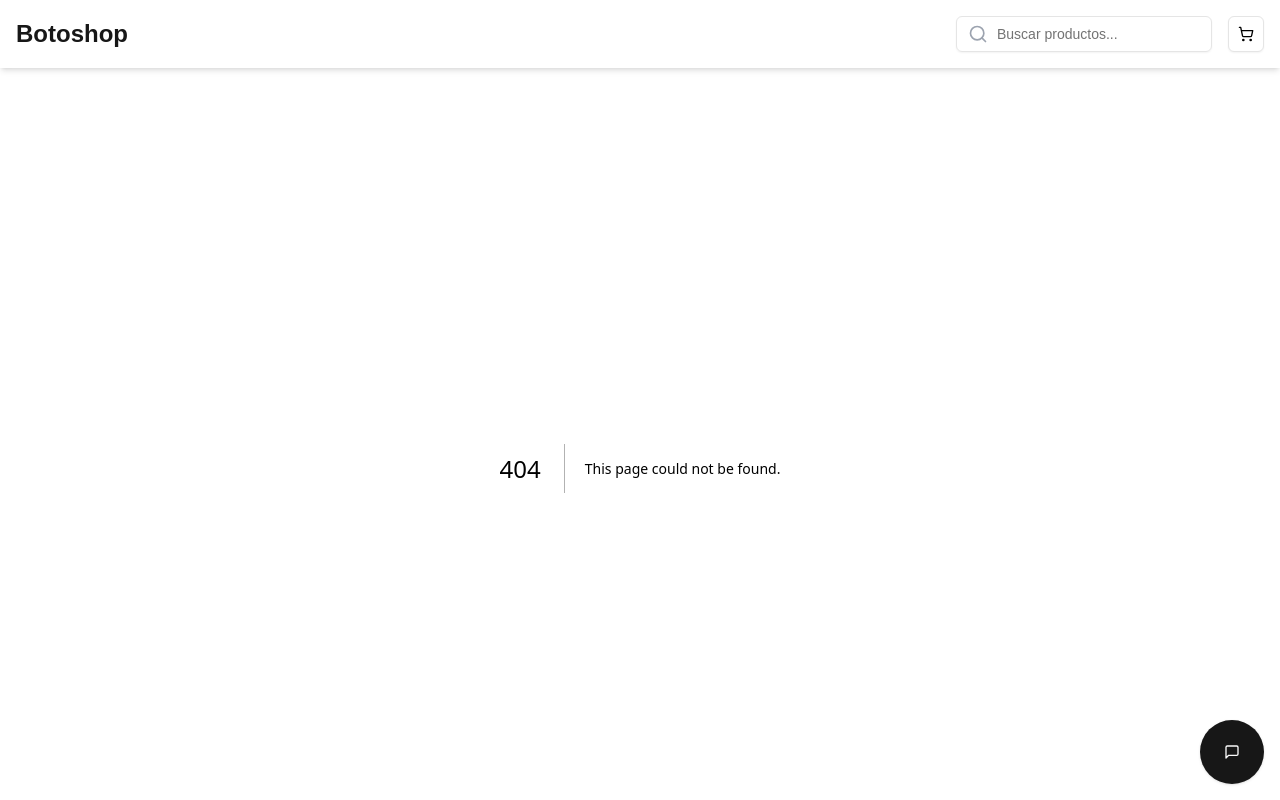
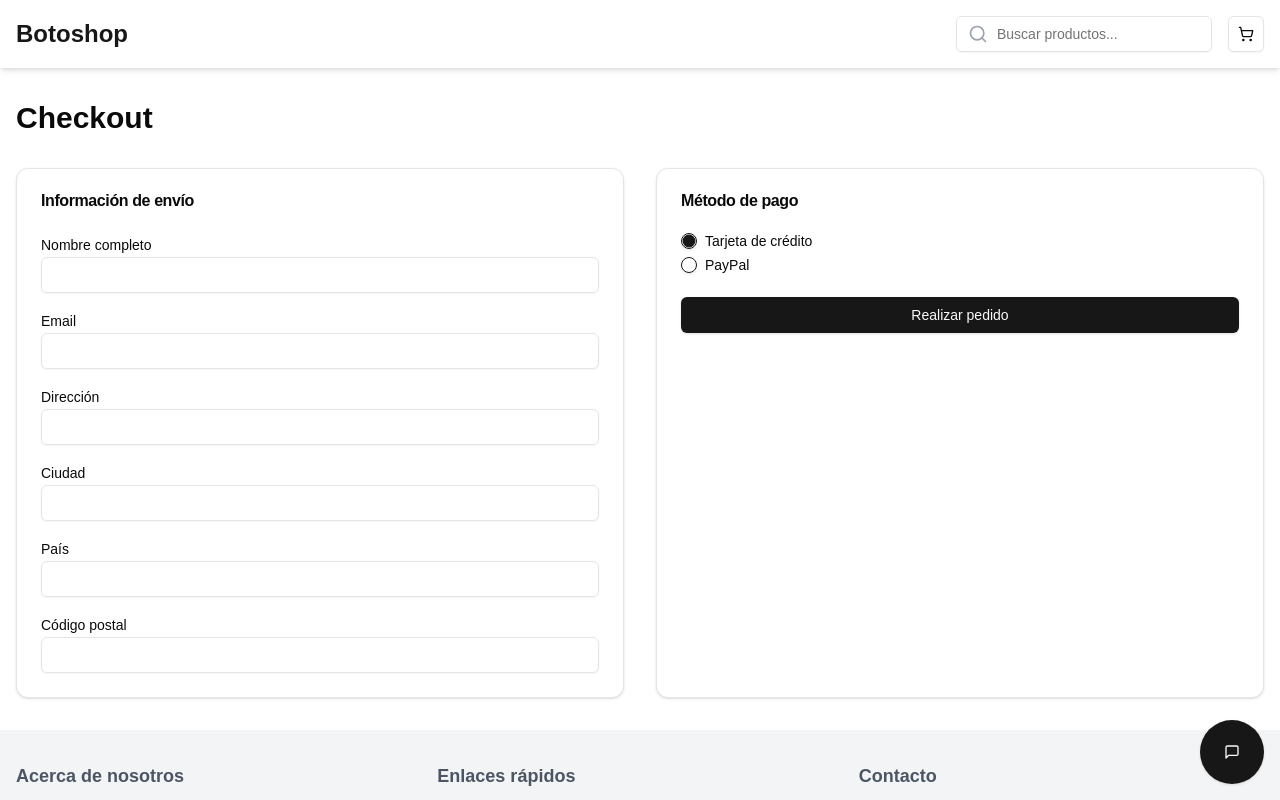
Before and after one commit to Santiago1809/prueba_tecnica_botopia_frontend, a Next.js app: page /checkout in a window 1280 px wide. Before the commit this address had no page. Shown: the top 800 px of the page. Built offline with nearby package versions, Linux system fonts and the light colour scheme.

Commit message:
Add checkout page and radio group component for payment method selection

```diff
--- a/package.json
+++ b/package.json
@@ -10,6 +10,7 @@
   },
   "dependencies": {
     "@radix-ui/react-label": "^2.1.1",
+    "@radix-ui/react-radio-group": "^1.2.2",
     "@radix-ui/react-scroll-area": "^1.2.2",
     "@radix-ui/react-select": "^2.1.4",
     "@radix-ui/react-slider": "^1.2.2",
--- /dev/null
+++ b/src/app/checkout/page.tsx
@@ -0,0 +1,95 @@
+'use client'
+
+import { useState } from 'react'
+import { useRouter } from 'next/navigation'
+import { Button } from "@/components/ui/button"
+import { Card, CardContent, CardFooter, CardHeader, CardTitle } from "@/components/ui/card"
+import { Input } from "@/components/ui/input"
+import { Label } from "@/components/ui/label"
+import { RadioGroup, RadioGroupItem } from "@/components/ui/radio-group"
+
+export default function CheckoutPage() {
+  const router = useRouter()
+  const [formData, setFormData] = useState({
+    name: '',
+    email: '',
+    address: '',
+    city: '',
+    country: '',
+    zipCode: '',
+    paymentMethod: 'credit_card'
+  })
+
+  const handleInputChange = (e: React.ChangeEvent<HTMLInputElement>) => {
+    const { name, value } = e.target
+    setFormData(prev => ({ ...prev, [name]: value }))
+  }
+
+  const handleSubmit = (e: React.FormEvent) => {
+    e.preventDefault()
+    // Aquí iría la lógica para procesar el pago
+    console.log('Procesando pago:', formData)
+    router.push('/confirmation')
+  }
+
+  return (
+    <div className="container mx-auto px-4 py-8">
+      <h1 className="text-3xl font-bold mb-8">Checkout</h1>
+      <form onSubmit={handleSubmit}>
+        <div className="grid grid-cols-1 md:grid-cols-2 gap-8">
+          <Card>
+            <CardHeader>
+              <CardTitle>Información de envío</CardTitle>
+            </CardHeader>
+            <CardContent className="space-y-4">
+              <div>
+                <Label htmlFor="name">Nombre completo</Label>
+                <Input id="name" name="name" value={formData.name} onChange={handleInputChange} required />
+              </div>
+              <div>
+                <Label htmlFor="email">Email</Label>
+                <Input id="email" name="email" type="email" value={formData.email} onChange={handleInputChange} required />
+              </div>
+              <div>
+                <Label htmlFor="address">Dirección</Label>
+                <Input id="address" name="address" value={formData.address} onChange={handleInputChange} required />
+              </div>
+              <div>
+                <Label htmlFor="city">Ciudad</Label>
+                <Input id="city" name="city" value={formData.city} onChange={handleInputChange} required />
+              </div>
+              <div>
+                <Label htmlFor="country">País</Label>
+                <Input id="country" name="country" value={formData.country} onChange={handleInputChange} required />
+              </div>
+              <div>
+                <Label htmlFor="zipCode">Código postal</Label>
+                <Input id="zipCode" name="zipCode" value={formData.zipCode} onChange={handleInputChange} required />
+              </div>
+            </CardContent>
+          </Card>
+          <Card>
+            <CardHeader>
+              <CardTitle>Método de pago</CardTitle>
+            </CardHeader>
+            <CardContent>
+              <RadioGroup value={formData.paymentMethod} onValueChange={(value) => setFormData(prev => ({ ...prev, paymentMethod: value }))}>
+                <div className="flex items-center space-x-2">
+                  <RadioGroupItem value="credit_card" id="credit_card" />
+                  <Label htmlFor="credit_card">Tarjeta de crédito</Label>
+                </div>
+                <div className="flex items-center space-x-2">
+                  <RadioGroupItem value="paypal" id="paypal" />
+                  <Label htmlFor="paypal">PayPal</Label>
+                </div>
+              </RadioGroup>
+            </CardContent>
+            <CardFooter>
+              <Button type="submit" className="w-full">Realizar pedido</Button>
+            </CardFooter>
+          </Card>
+        </div>
+      </form>
+    </div>
+  )
+}
--- /dev/null
+++ b/src/components/ui/radio-group.tsx
@@ -0,0 +1,44 @@
+"use client"
+
+import * as React from "react"
+import * as RadioGroupPrimitive from "@radix-ui/react-radio-group"
+import { Circle } from "lucide-react"
+
+import { cn } from "@/lib/utils"
+
+const RadioGroup = React.forwardRef<
+  React.ElementRef<typeof RadioGroupPrimitive.Root>,
+  React.ComponentPropsWithoutRef<typeof RadioGroupPrimitive.Root>
+>(({ className, ...props }, ref) => {
+  return (
+    <RadioGroupPrimitive.Root
+      className={cn("grid gap-2", className)}
+      {...props}
+      ref={ref}
+    />
+  )
+})
+RadioGroup.displayName = RadioGroupPrimitive.Root.displayName
+
+const RadioGroupItem = React.forwardRef<
+  React.ElementRef<typeof RadioGroupPrimitive.Item>,
+  React.ComponentPropsWithoutRef<typeof RadioGroupPrimitive.Item>
+>(({ className, ...props }, ref) => {
+  return (
+    <RadioGroupPrimitive.Item
+      ref={ref}
+      className={cn(
+        "aspect-square h-4 w-4 rounded-full border border-primary text-primary shadow focus:outline-none focus-visible:ring-1 focus-visible:ring-ring disabled:cursor-not-allowed disabled:opacity-50",
+        className
+      )}
+      {...props}
+    >
+      <RadioGroupPrimitive.Indicator className="flex items-center justify-center">
+        <Circle className="h-3.5 w-3.5 fill-primary" />
+      </RadioGroupPrimitive.Indicator>
+    </RadioGroupPrimitive.Item>
+  )
+})
+RadioGroupItem.displayName = RadioGroupPrimitive.Item.displayName
+
+export { RadioGroup, RadioGroupItem }
```
Also changed, not shown: 1 other file (tests, documents, lock files or other folders).
